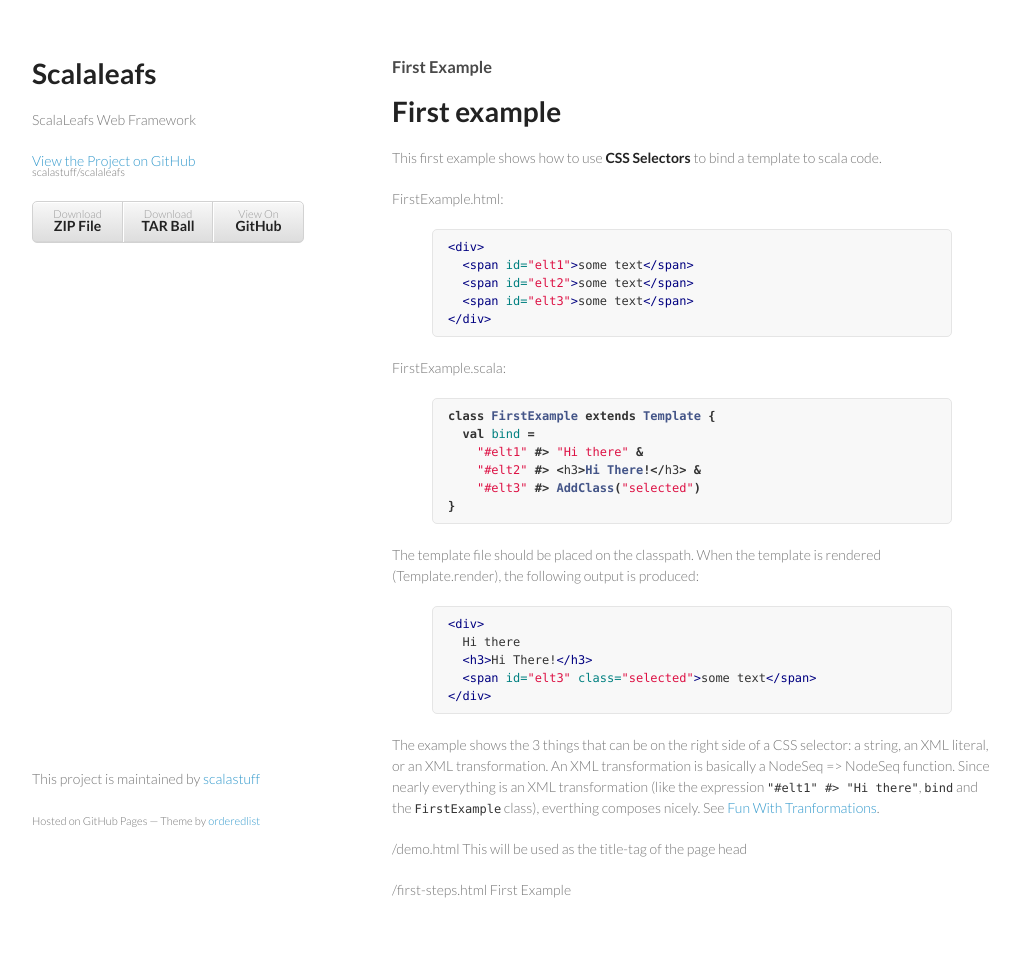
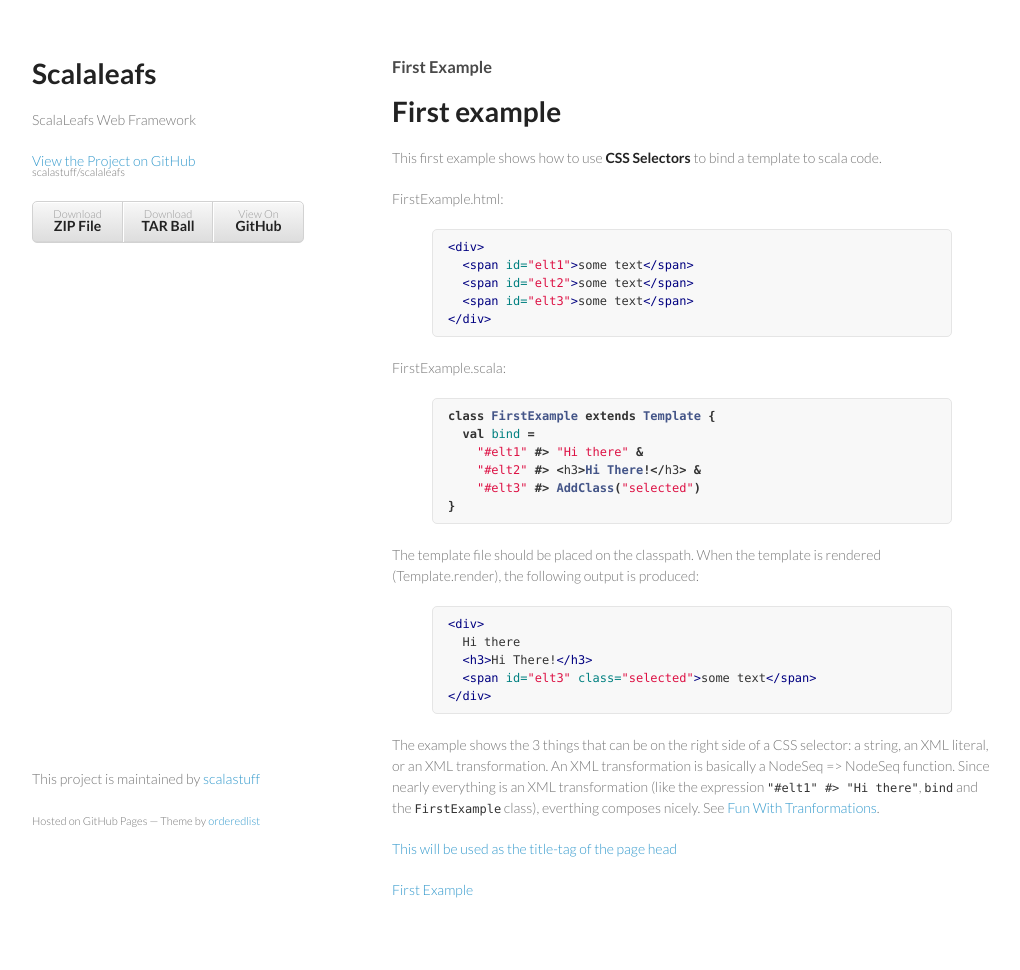
Before and after one commit to scalastuff/scalaleafs, a Jekyll site: the page built from first-steps.md, in a window 1280 px wide. Shown: the whole page, without its empty margins (128-1148 px from the left). Built offline with Jekyll 4.4.1, drawn with Linux system fonts in a browser that asks for light colours.

Commit message:
Updated first-steps.md

```diff
--- a/first-steps.md
+++ b/first-steps.md
@@ -41,8 +41,8 @@
 The example shows the 3 things that can be on the right side of a CSS selector: a string, an XML literal, or an XML transformation. An XML transformation is basically a NodeSeq => NodeSeq function. Since nearly everything is an XML transformation (like the expression `"#elt1" #> "Hi there"`, `bind` and the `FirstExample` class), everthing composes nicely. See [Fun With Tranformations](fun-with-transformations.html).
 
 {% for page in site.pages %}
-  {{ site.baseurl }}{{ page.url }} {{ page.title }}
-  {% endfor %}
+[{{ page.title }}]({{page.url}})
+{% endfor %}
 
 <div xmlns:xsi="http://www.w3.org/2001/XMLSchema-instance" xsi:schemaLocation="http://www.sitemaps.org/schemas/sitemap/0.9 http://www.sitemaps.org/schemas/sitemap/0.9/sitemap.xsd" xmlns="http://www.sitemaps.org/schemas/sitemap/0.9">
   {% for post in site.posts %}
```
